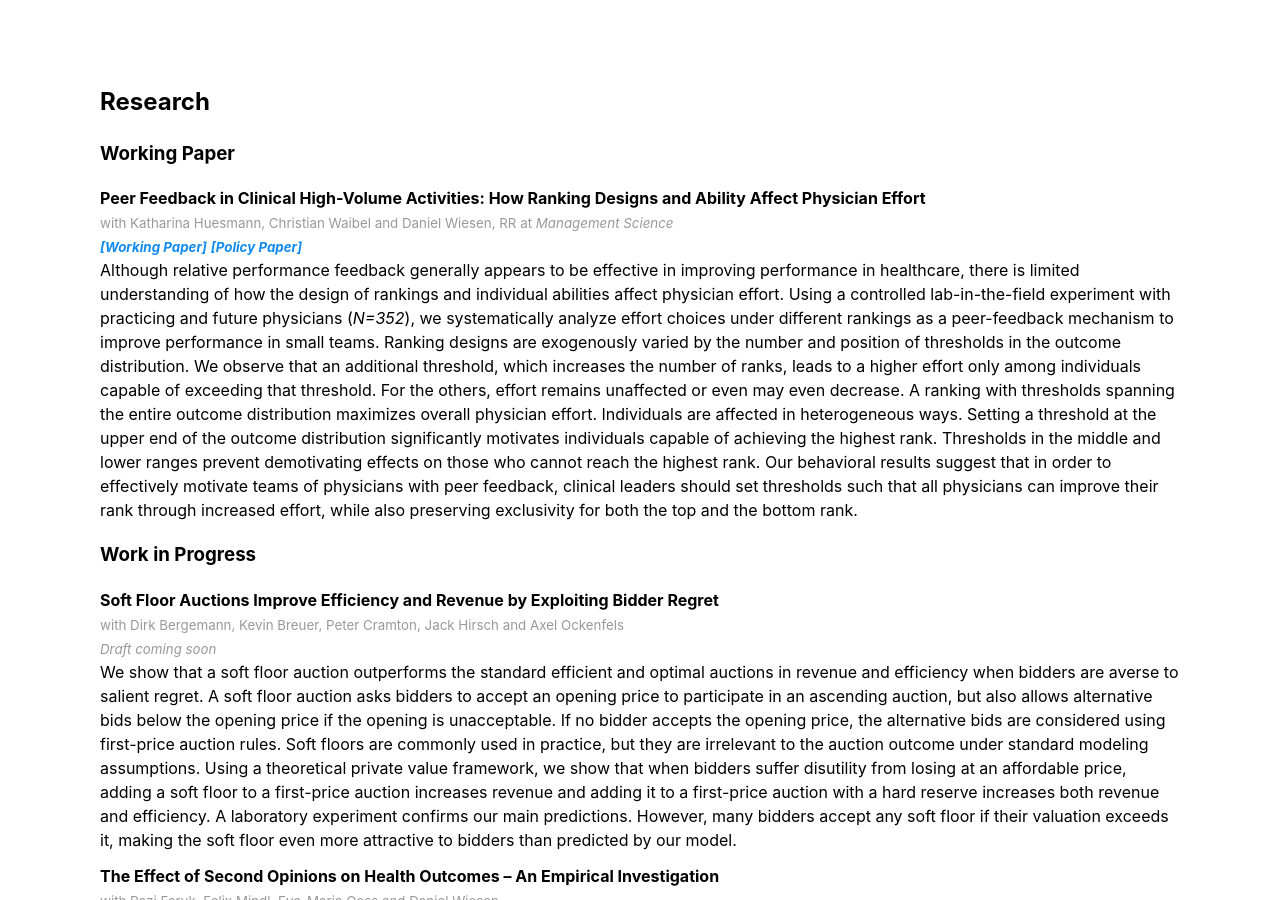
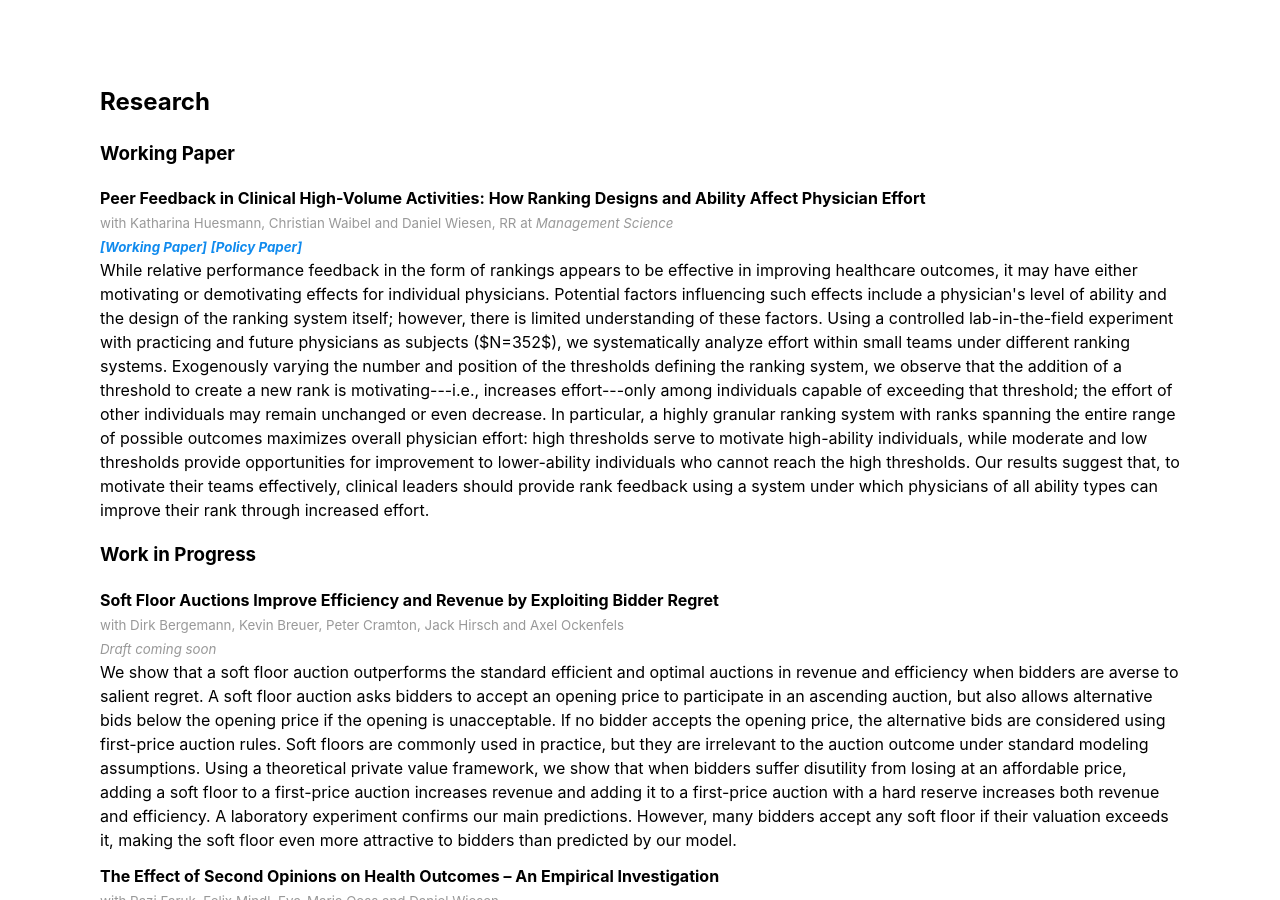
Before and after one commit to yerondiaye/yerondiaye.github.io, a Jekyll site: the page research.html, which Jekyll copies as it is, in a window 1280 px wide and 900 px high, scrolled down 307 px. Built offline with Jekyll 4.4.1, drawn with Linux system fonts in a browser that asks for light colours.

Commit message:
Update research.html

```diff
--- a/research.html
+++ b/research.html
@@ -29,8 +29,7 @@
 <p><b>Peer Feedback in Clinical High-Volume Activities: How Ranking Designs and Ability Affect Physician Effort</b></br>
 <small>with Katharina Huesmann, Christian Waibel and Daniel Wiesen, RR at <i>Management Science</i></small></br>
 <small><i><a href="https://papers.ssrn.com/sol3/papers.cfm?abstract_id=4798100">[Working Paper]</a></i> <i><a href="../Impuls_Ranking.pdf">[Policy Paper]</a></i></br></small>
-Although relative performance feedback generally appears to be effective in improving performance in healthcare, there is limited understanding of how the design of rankings and individual abilities affect physician effort. Using a controlled lab-in-the-field experiment with practicing and future physicians (<i>N=352</i>), we systematically analyze effort choices under different rankings as a peer-feedback mechanism to improve performance in small teams. Ranking designs are exogenously varied by the number and position of thresholds in the outcome distribution. We observe that an additional threshold, which increases the number of ranks, leads to a higher effort only among individuals capable of exceeding that threshold. For the others, effort remains unaffected or even may even decrease. A ranking with thresholds spanning the entire outcome distribution maximizes overall physician effort. Individuals are affected in heterogeneous ways. Setting a threshold at the upper end of the outcome distribution significantly motivates individuals capable of achieving the highest rank. Thresholds in the middle and lower ranges prevent demotivating effects on those who cannot reach the highest rank. Our behavioral results suggest that in order to effectively motivate teams of physicians with peer feedback, clinical leaders should set thresholds such that all physicians can improve their rank through increased effort, while also preserving exclusivity for both the top and the bottom rank.
-
+While relative performance feedback in the form of rankings appears to be effective in improving healthcare outcomes, it may have either motivating or demotivating effects for individual physicians. Potential factors influencing such effects include a physician's level of ability and the design of the ranking system itself; however, there is limited understanding of these factors. Using a controlled lab-in-the-field experiment with practicing and future physicians as subjects ($N=352$), we systematically analyze effort within small teams under different ranking systems. Exogenously varying the number and position of the thresholds defining the ranking system, we observe that the addition of a threshold to create a new rank is motivating---i.e., increases effort---only among individuals capable of exceeding that threshold; the effort of other individuals may remain unchanged or even decrease. In particular, a highly granular ranking system with ranks spanning the entire range of possible outcomes maximizes overall physician effort: high thresholds serve to motivate high-ability individuals, while moderate and low thresholds provide opportunities for improvement to lower-ability individuals who cannot reach the high thresholds. Our results suggest that, to motivate their teams effectively, clinical leaders should provide rank feedback using a system under which physicians of all ability types can improve their rank through increased effort.
 
             <h3>Work in Progress</h3>
 <p><b>Soft Floor Auctions Improve Efficiency and Revenue by Exploiting Bidder Regret</b> </br>
```
